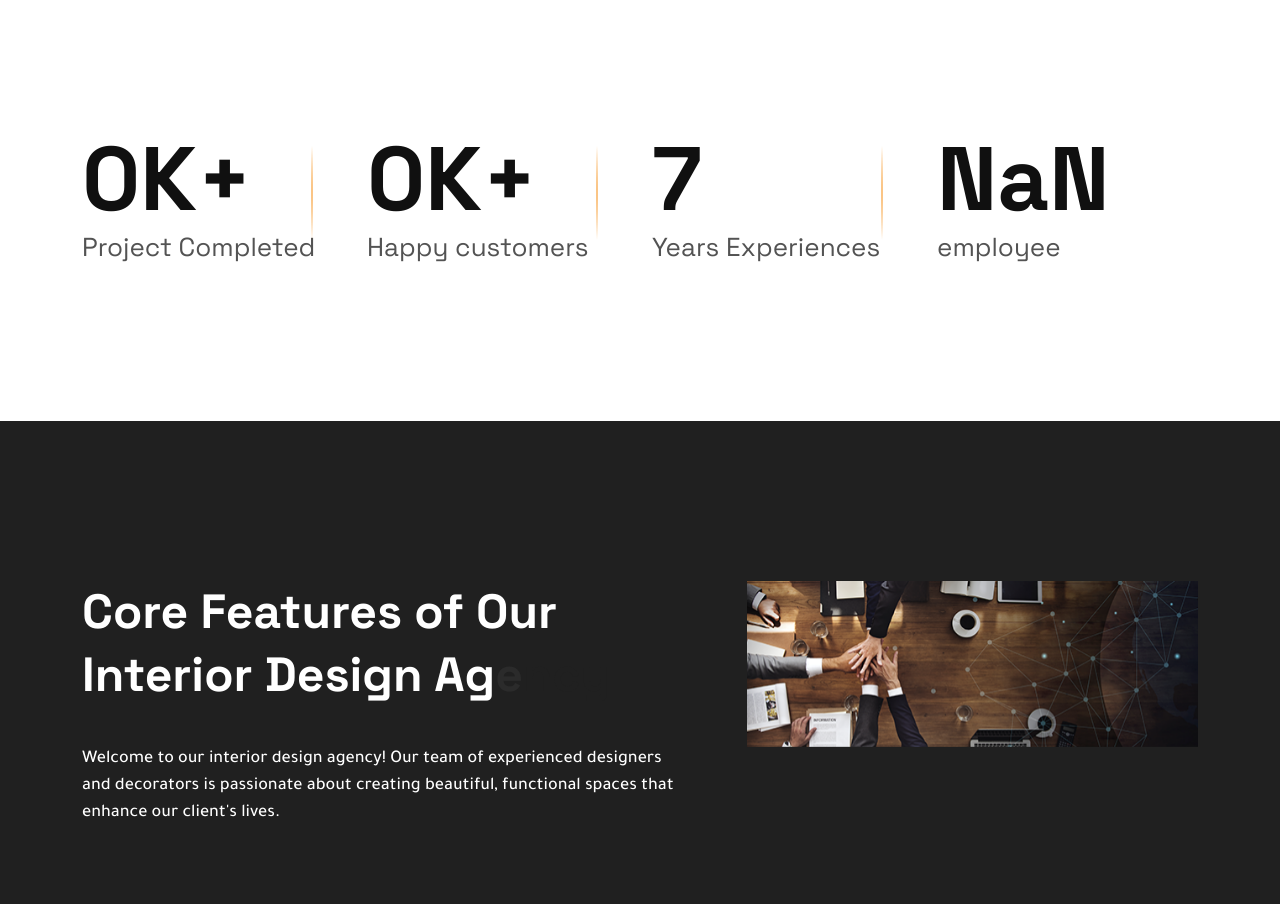
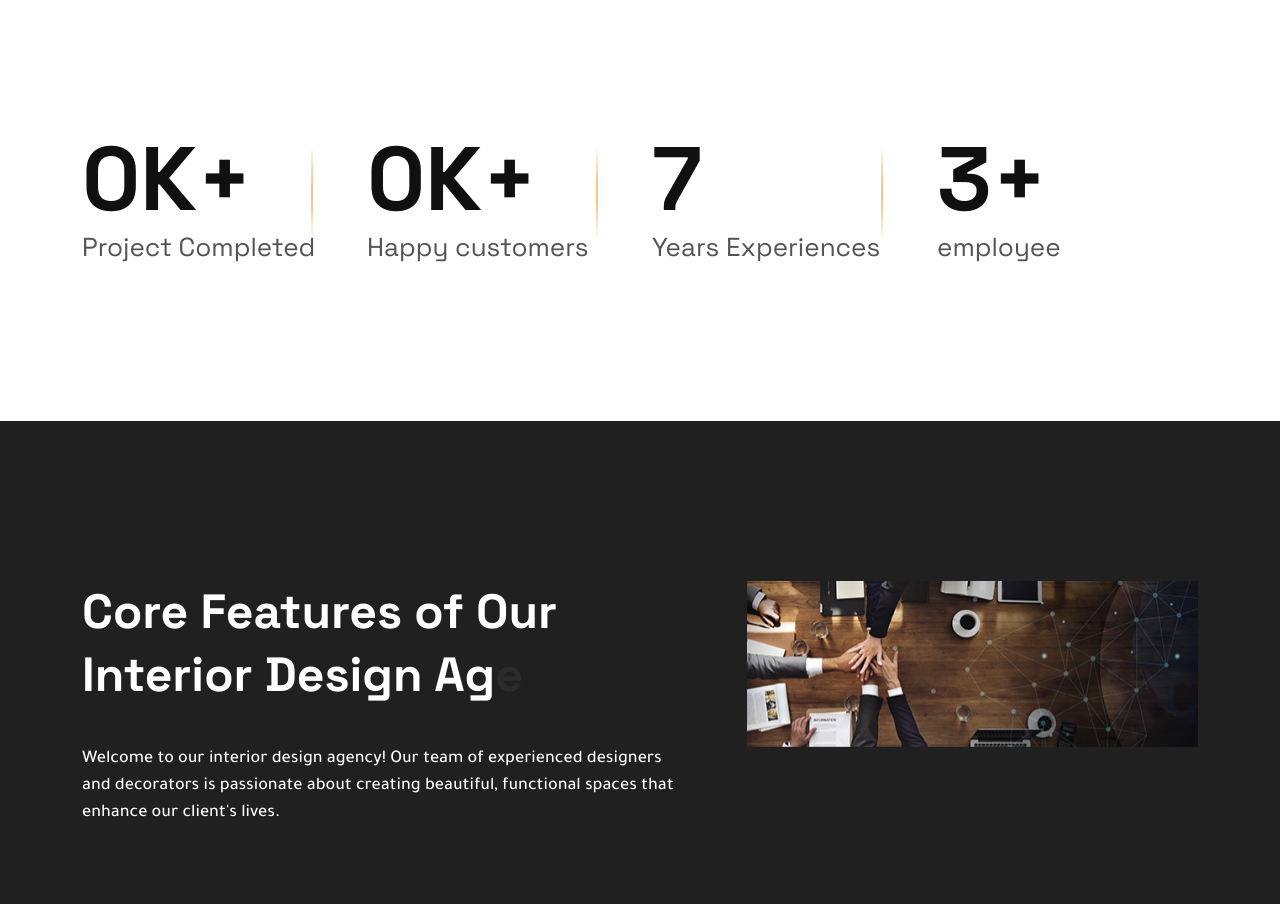
Before and after one commit to utopusc/usaverenovationllc, a plain HTML site: page about.html in a window 1280 px wide. Shown: the part 2420-3324 px from the top of the page. Drawn offline with nearby package versions, Linux system fonts and the light colour scheme; a script that the page names is missing.

Commit message:
about up

```diff
--- a/about.html
+++ b/about.html
@@ -271,7 +271,7 @@
                     <div class="col-6 col-xl-3">
                         <div class="position-relative py-3 py-sm-3 py-lg-4 py-xl-0">
                             <div class="counter-container">
-                                <h1 class="h1 dark-text"><span class="counter">10+</span></h1>
+                                <h1 class="h1 dark-text"><span class="counter">10</span>+</h1>
                                 <h4 class="h4 fw-400 line-height-1 body-text">
                                     employee
                                 </h4>
```
